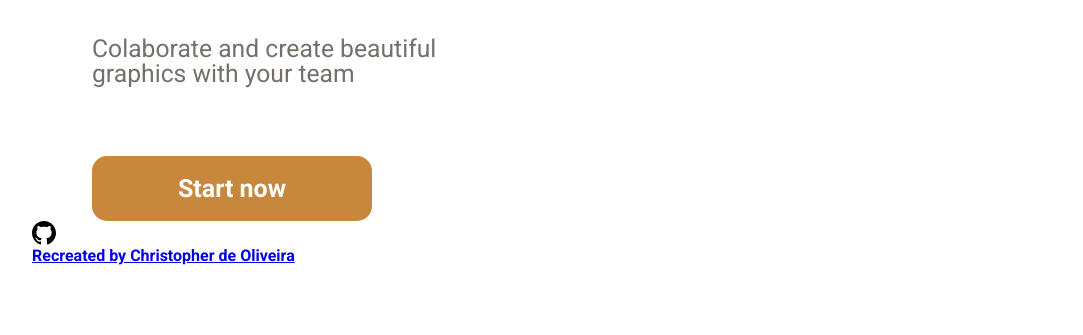
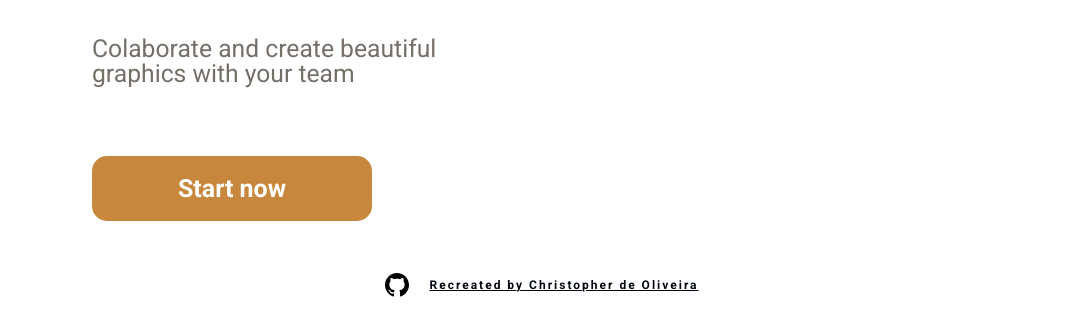
Before and after one commit to christopherldo/htmlAndCss3, a plain HTML site: page AmazingGraph/index.html in a window 1280 px wide. Shown: the part 309-644 px from the top of the page, without its empty margins (98-1181 px from the left). Drawn offline with Linux system fonts and the light colour scheme.

Commit message:
Add files via upload

```diff
--- a/AmazingGraph/assets/css/style.css
+++ b/AmazingGraph/assets/css/style.css
@@ -115,3 +115,22 @@ body{
   margin-left: -110px;
   height: 420px;
 }
+
+.footerArea{
+  display: flex;
+  justify-content: center;
+  margin-top: 50px;
+}
+
+.footerArea .footerAreaRecreation a{
+  display: flex;
+  align-items: center;
+  color: #01060f;
+  font-size: 12px;
+  letter-spacing: 2px;
+}
+
+.footerAreaRecreation a svg,
+.footerAreaRecreation a h3{
+  padding: 2px 10px 2px 10px;
+}
--- a/AmazingGraph/assets/css/viewport.css
+++ b/AmazingGraph/assets/css/viewport.css
@@ -148,6 +148,15 @@
   }
 }
 
+@media (max-width:374px){
+  .footerAreaRecreation a svg{
+    display: none;
+  }
+  .footerArea .footerAreaRecreation a{
+    font-size: 10px;
+  }
+}
+
 @media (max-width:300px){
   .headerArea h1{
     font-size: 24px;
```
